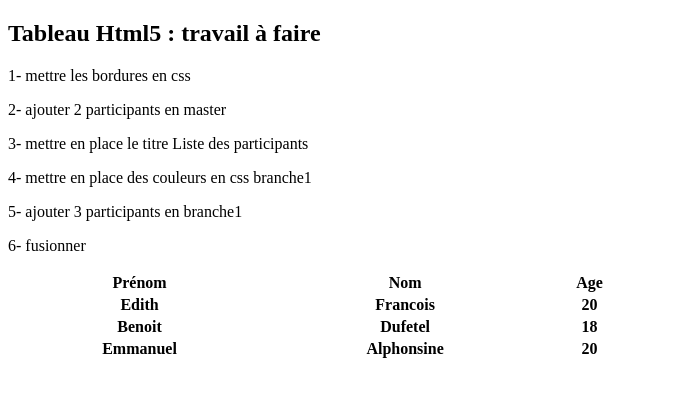
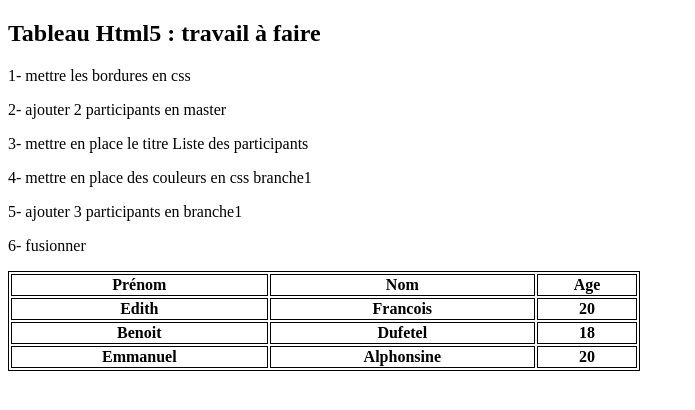
Before and after one commit to MaximeDubois2/TPGit_GitHub, a plain HTML site: page index.html in a window 1280 px wide. Shown: the whole page, without its empty margins (0-695 px from the left). Drawn offline with Linux system fonts and the light colour scheme.

Commit message:
chgt n 1 encadrer le tableau avec le css

```diff
--- a/index.html
+++ b/index.html
@@ -2,6 +2,12 @@
 <html>
     <head>
     <meta  charset="UTF-8" />
+	<style>
+		table,th,td{
+		Border : 1px solid black;
+	}
+
+	</style>
     </head>
 </html>
 <body>
```
